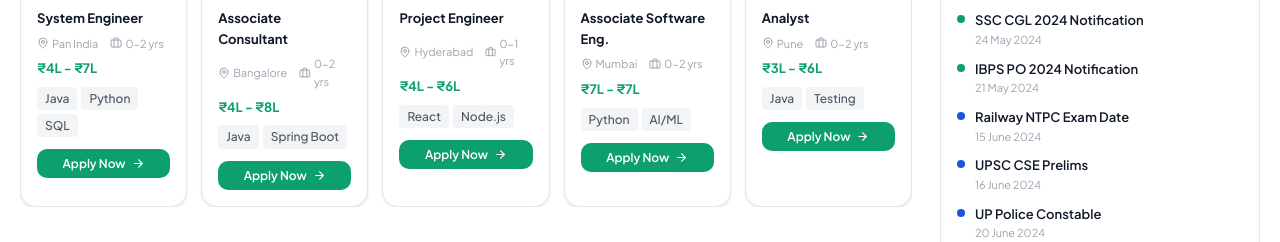
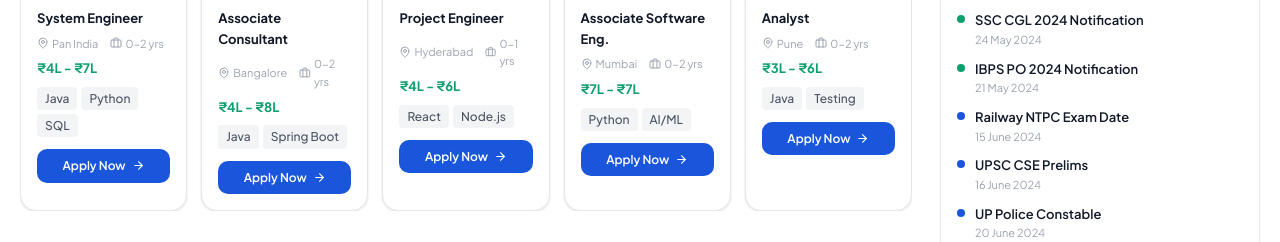
Before and after one commit to Abhishekpandey9335/careersetu.ai, a React (Vite) app in the folder careersetu-frontend/: page / in a window 1280 px wide. Shown: the part 1280-1522 px from the top of the page. Built offline with nearby package versions, Linux system fonts and the light colour scheme; no server answers.

Commit message:
fix: job apply link in home page

```diff
--- a/careersetu-frontend/src/pages/Home.jsx
+++ b/careersetu-frontend/src/pages/Home.jsx
@@ -87,7 +87,9 @@ function JobCard({ job }) {
       <div className="job-skills">
         {job.skillsRequired?.slice(0, 3).map(s => <span key={s} className="tag">{s}</span>)}
       </div>
-      <button className="btn btn-secondary btn-sm apply-btn">Apply Now <ArrowRight size={13} /></button>
+      <a href={job.applyLink || '#'} target="_blank" rel="noopener noreferrer" className="btn btn-primary btn-sm apply-btn">
+        Apply Now <ArrowRight size={13} />
+      </a>
     </div>
   );
 }
```
